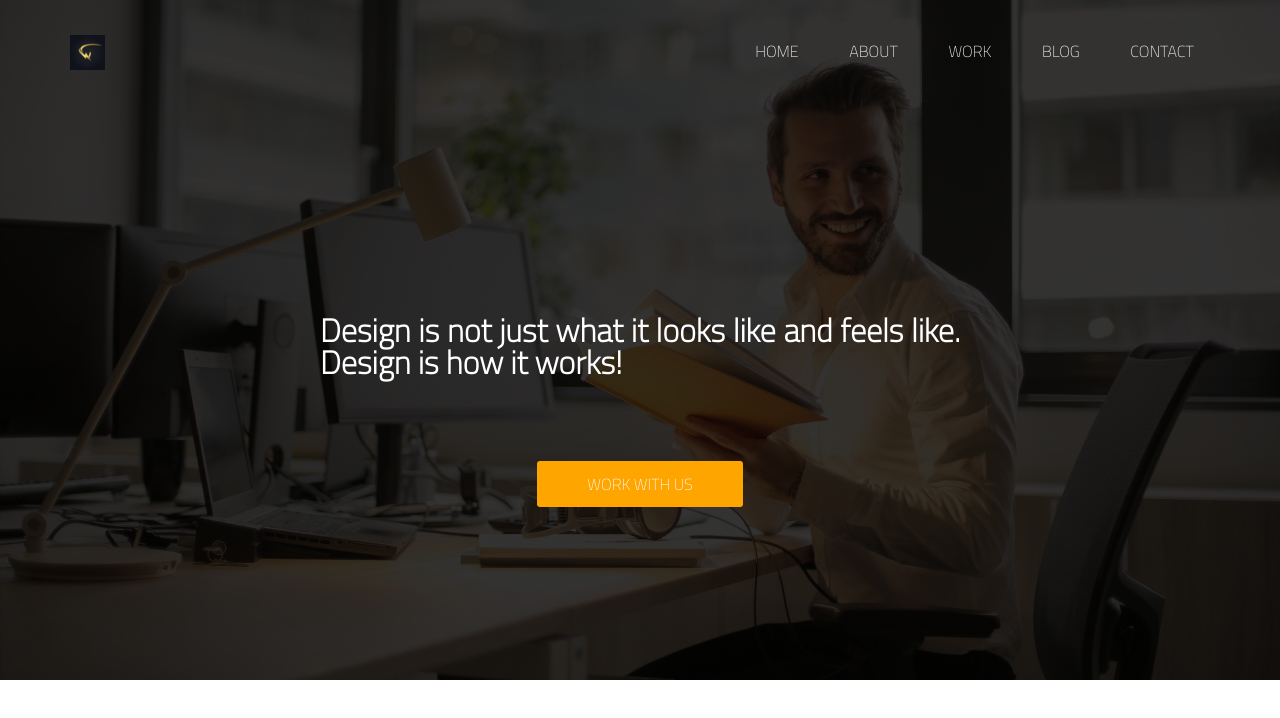
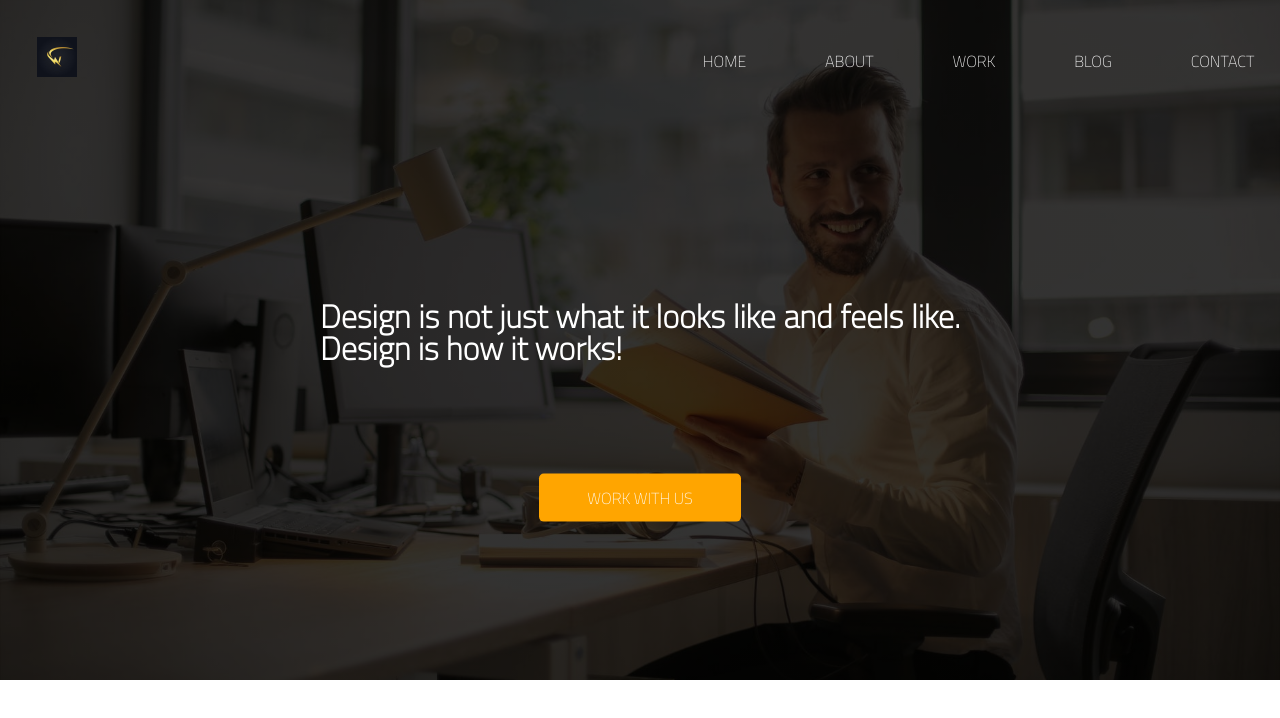
Before and after one commit to Shakilgithub20/psd_to_html_project01, a plain HTML site: page index.html in a window 1280 px wide. Drawn offline with Linux system fonts and the light colour scheme.

Commit message:
px to rem

```diff
--- a/resources/css/style.css
+++ b/resources/css/style.css
@@ -3,7 +3,9 @@
     padding: 0;
     box-sizing: border-box;
 }
-
+html{
+    font-size: 75%;
+}
 body {
     font-family: 'Titillium Web', sans-serif;
 
@@ -20,17 +22,18 @@ body {
 h1{
     text-align: justify;
     text-justify: inter-word;
-    font-size: 43px;
+    font-size: 3.3rem;
     color: #ffffff;
   }
 .row {
-    max-width: 1140px;
+    max-width: 114rem;
     margin: 0 auto;
 }
 .logo {
-    height: 35px;
+    height: 2.5rem;
     width: auto;
-    margin-top: 35px;
+    margin-top: 2.3rem;
+    margin-left: 2.3rem;
     float: left;
 }
 .main-nav {
@@ -38,19 +41,19 @@ h1{
 }
 .main-nav li {
     display: inline-block;
-    margin-top: 40px;
+    margin-top: 3rem;
 }
 .main-nav li a:link,
 .main-nav li a:visited {
     color: #ffffff;
     text-decoration: none;
     text-transform: uppercase;
-    margin-left: 15px;
+    margin-left: 1.5rem;
     background-color:rgba(97, 207, 24, 0);
-    padding: 3px 16px;
-    border-radius: 3px;
+    padding: .3rem 1.6rem;
+    border-radius: 0.3rem;
     display: inline-block;
-    font-size: 16px;
+    font-size: 1.0rem;
     transition: 3s;
 }
 .main-nav li:first-child {
@@ -63,7 +66,7 @@ h1{
 }
 .main-nav li.active a:link,
 .main-nav li.active a:visited{
-    border-radius: 3px;
+    border-radius: 0.3rem;
 }
 .main-nav li.active a {
     background: rgba(97, 207, 24, 0);
@@ -83,10 +86,10 @@ h1{
     color: #ffffff;
     text-decoration: none;
     text-transform: uppercase;
-    padding: 15px 50px;
-    border-radius: 3px;
+    padding: 1.0rem 3.0rem;
+    border-radius: 0.3rem;
     display: inline-block;
-    margin-top: 45px;
+    margin-top: 4.5rem;
 }
 .btn-hero:link,
 .btn-hero:visited {
```
